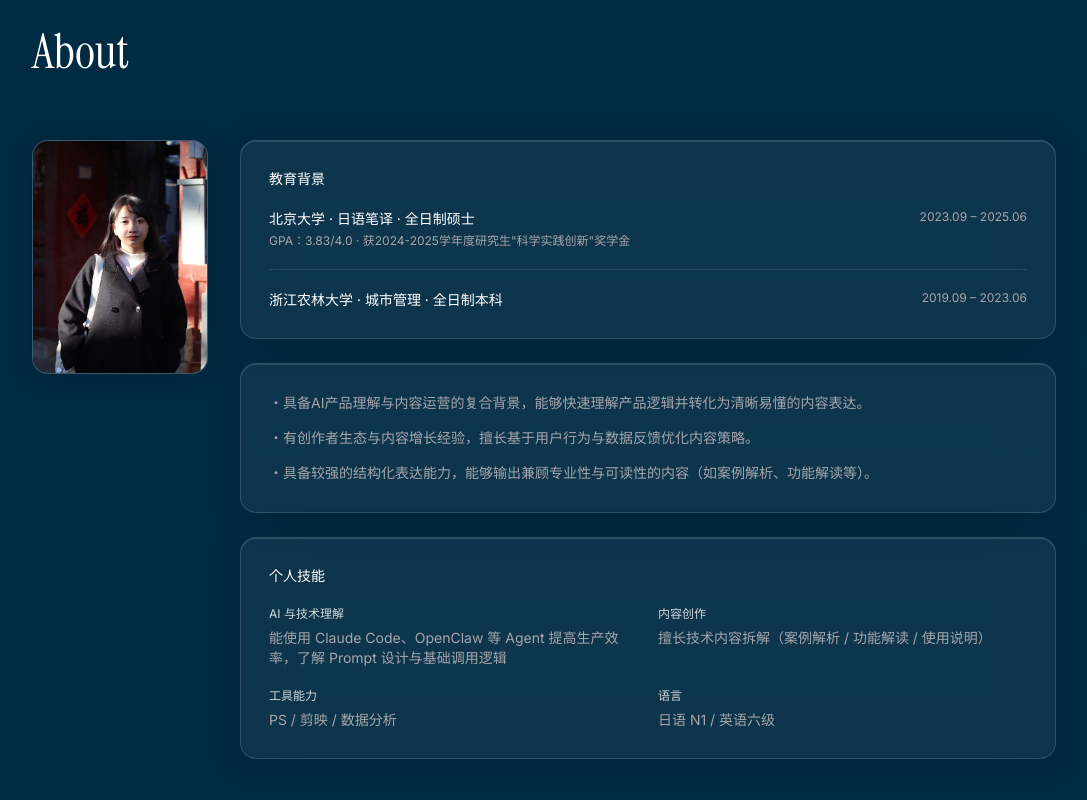
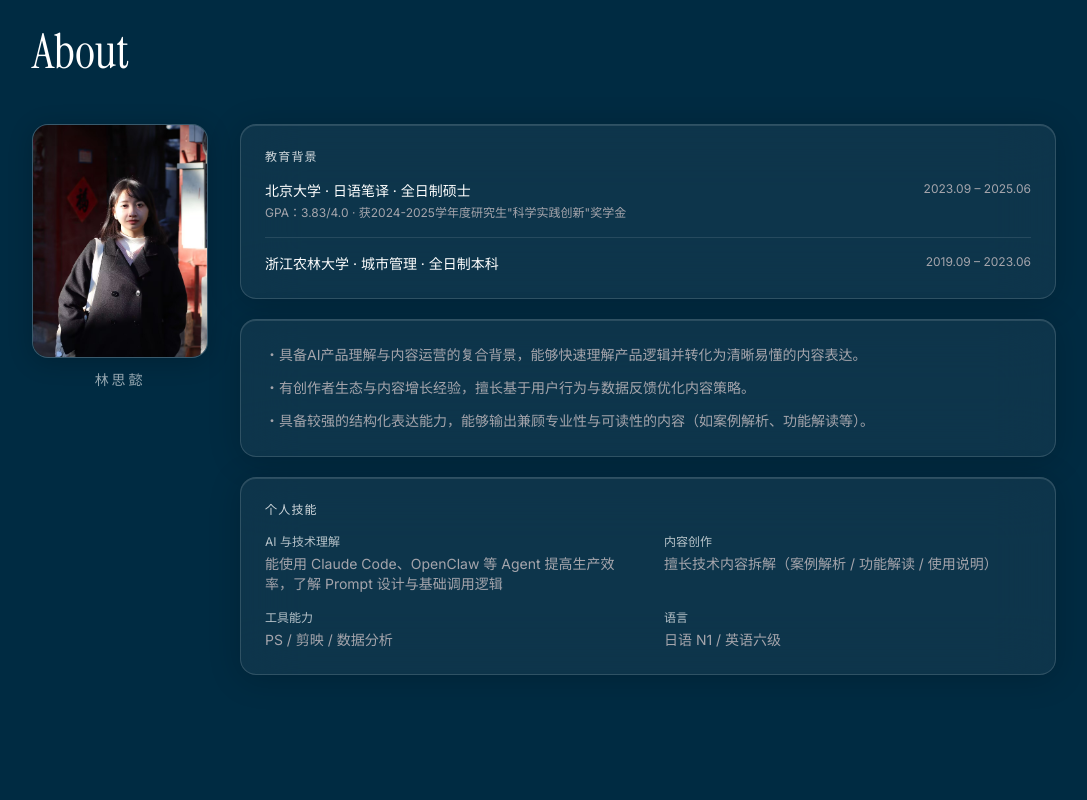
Before and after one commit to morinooto013/lsypersonal-space, a React (Vite) app: page / in a window 1280 px wide. Shown: the part 900-1700 px from the top of the page, without its empty margins (96-1183 px from the left). Built offline with nearby package versions, Linux system fonts and the light colour scheme.

Commit message:
hero: dim 'Hi, 我是', about: name under avatar, layout balance

```diff
--- a/src/components/About.tsx
+++ b/src/components/About.tsx
@@ -4,18 +4,19 @@ export default function About() {
       <div className="max-w-5xl mx-auto w-full">
 
         <h2
-          className="text-4xl sm:text-5xl font-normal mb-16 text-foreground"
+          className="text-4xl sm:text-5xl font-normal mb-12 text-foreground"
           style={{ fontFamily: "'Instrument Serif', serif" }}
         >
           About
         </h2>
 
         {/* Main layout: avatar left, cards right */}
-        <div className="flex flex-col sm:flex-row gap-8 items-start">
+        <div className="flex flex-col sm:flex-row gap-8 items-stretch">
 
           {/* Avatar column */}
-          <div className="shrink-0 flex justify-center sm:justify-start">
-            <div className="relative rounded-2xl overflow-hidden w-36 sm:w-44"
+          <div className="shrink-0 flex flex-col items-center sm:items-center gap-3 sm:w-44">
+            <div
+              className="relative rounded-2xl overflow-hidden w-full"
               style={{
                 background: 'rgba(255,255,255,0.05)',
                 border: '1px solid rgba(255,255,255,0.18)',
@@ -29,15 +30,21 @@ export default function About() {
                 style={{ aspectRatio: '3/4' }}
               />
             </div>
+            <p
+              className="text-sm text-foreground/60 tracking-[0.2em]"
+              style={{ fontFamily: "'Instrument Serif', serif" }}
+            >
+              林思懿
+            </p>
           </div>
 
           {/* Cards column */}
-          <div className="flex-1 space-y-6">
+          <div className="flex-1 flex flex-col gap-5">
 
             {/* Education */}
-            <div className="card-glass rounded-2xl p-7">
-              <h3 className="text-foreground text-sm font-medium mb-5">教育背景</h3>
-              <div className="space-y-5">
+            <div className="card-glass rounded-2xl p-6">
+              <h3 className="text-foreground/80 text-xs font-medium tracking-widest uppercase mb-4">教育背景</h3>
+              <div className="space-y-4">
                 <div className="flex flex-col sm:flex-row sm:justify-between gap-1">
                   <div>
                     <p className="text-foreground text-sm">北京大学 · 日语笔译 · 全日制硕士</p>
@@ -54,30 +61,30 @@ export default function About() {
             </div>
 
             {/* Profile */}
-            <div className="card-glass rounded-2xl p-7 space-y-3 text-sm text-muted-foreground leading-relaxed">
+            <div className="card-glass rounded-2xl p-6 space-y-2.5 text-sm text-muted-foreground leading-relaxed">
               <p>・具备AI产品理解与内容运营的复合背景，能够快速理解产品逻辑并转化为清晰易懂的内容表达。</p>
               <p>・有创作者生态与内容增长经验，擅长基于用户行为与数据反馈优化内容策略。</p>
               <p>・具备较强的结构化表达能力，能够输出兼顾专业性与可读性的内容（如案例解析、功能解读等）。</p>
             </div>
 
             {/* Skills */}
-            <div className="card-glass rounded-2xl p-7">
-              <h3 className="text-foreground text-sm font-medium mb-5">个人技能</h3>
-              <div className="grid grid-cols-1 sm:grid-cols-2 gap-5 text-sm text-muted-foreground">
+            <div className="card-glass rounded-2xl p-6">
+              <h3 className="text-foreground/80 text-xs font-medium tracking-widest uppercase mb-4">个人技能</h3>
+              <div className="grid grid-cols-2 gap-x-8 gap-y-4 text-sm text-muted-foreground">
                 <div>
-                  <p className="text-foreground/80 text-xs mb-1.5">AI 与技术理解</p>
+                  <p className="text-foreground/70 text-xs mb-1">AI 与技术理解</p>
                   <p>能使用 Claude Code、OpenClaw 等 Agent 提高生产效率，了解 Prompt 设计与基础调用逻辑</p>
                 </div>
                 <div>
-                  <p className="text-foreground/80 text-xs mb-1.5">内容创作</p>
+                  <p className="text-foreground/70 text-xs mb-1">内容创作</p>
                   <p>擅长技术内容拆解（案例解析 / 功能解读 / 使用说明）</p>
                 </div>
                 <div>
-                  <p className="text-foreground/80 text-xs mb-1.5">工具能力</p>
+                  <p className="text-foreground/70 text-xs mb-1">工具能力</p>
                   <p>PS / 剪映 / 数据分析</p>
                 </div>
                 <div>
-                  <p className="text-foreground/80 text-xs mb-1.5">语言</p>
+                  <p className="text-foreground/70 text-xs mb-1">语言</p>
                   <p>日语 N1 / 英语六级</p>
                 </div>
               </div>
--- a/src/components/Hero.tsx
+++ b/src/components/Hero.tsx
@@ -9,7 +9,7 @@ export default function Hero() {
           className="text-3xl sm:text-4xl font-normal leading-tight"
           style={{ fontFamily: "'Instrument Serif', serif", letterSpacing: '-0.5px' }}
         >
-          Hi, 我是<span style={{ color: 'rgba(255,255,255,1)' }}>林思懿</span>
+          <span style={{ color: 'rgba(255,255,255,0.55)' }}>Hi, 我是</span><span style={{ color: 'rgba(255,255,255,1)' }}>林思懿</span>
         </h1>
         <p className="text-xl sm:text-2xl text-muted-foreground mt-3" style={{ fontFamily: "'Instrument Serif', serif" }}>
           Hi, I'm Lin Siyi.
```
